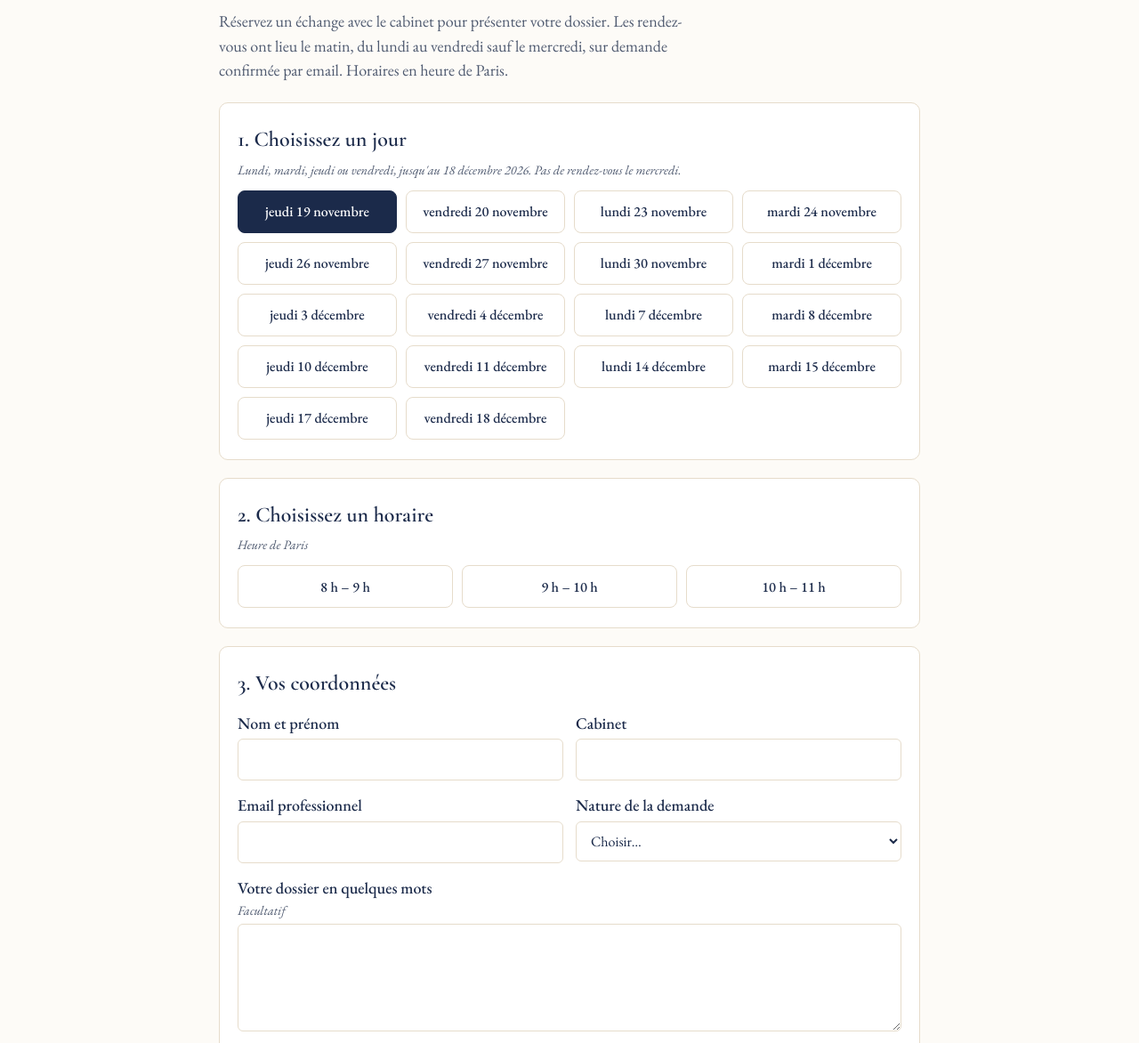
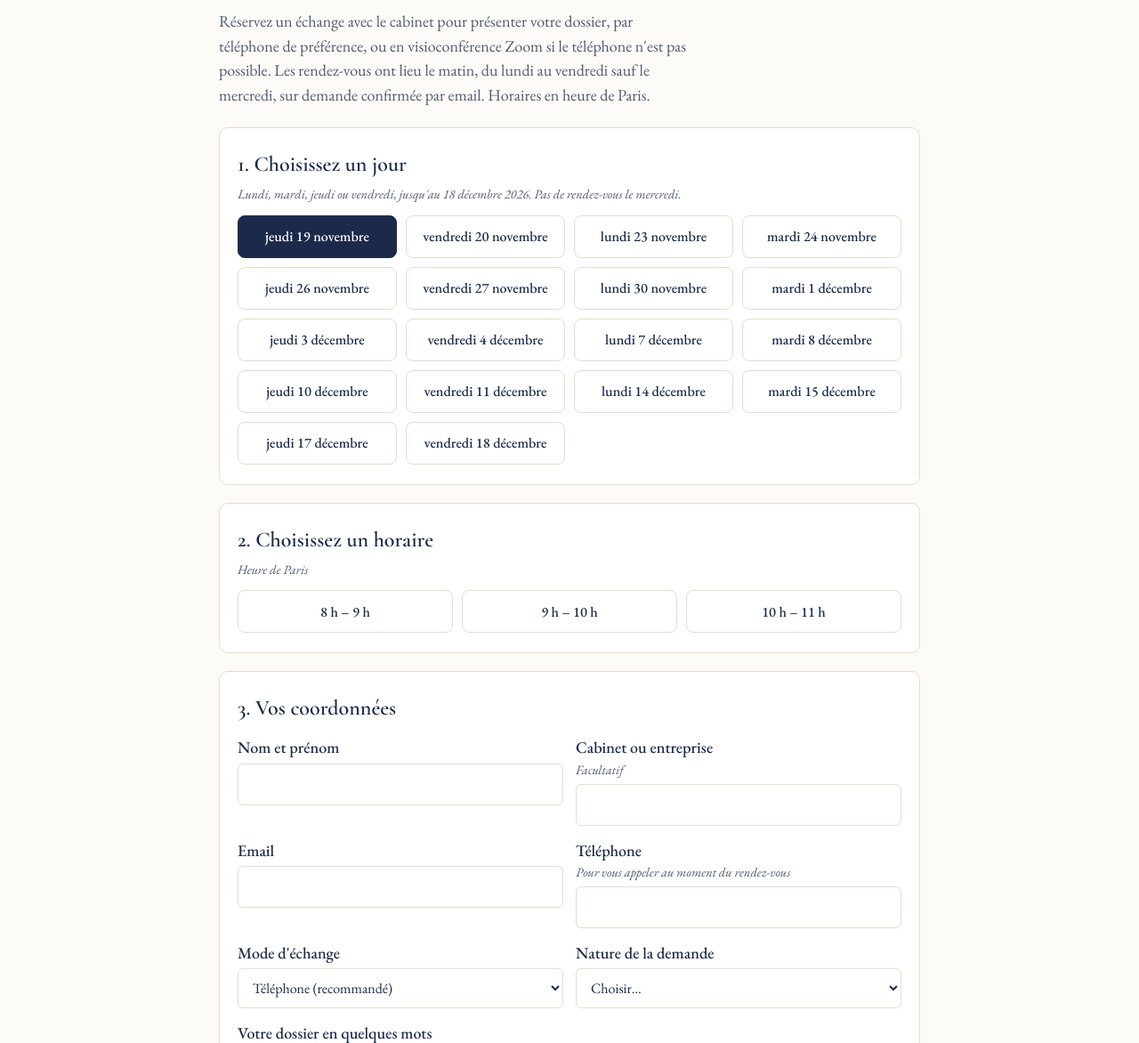
Before and after one commit to Nelly-SIBILLOTTE/cabinet-sibillotte.github.io, a plain HTML site: page rendez-vous.html in a window 1280 px wide. Shown: the part 208-1380 px from the top of the page at 89% size. Drawn offline with nearby package versions, Linux system fonts and the light colour scheme.

Commit message:
Rendez-vous : cabinet facultatif, téléphone et mode d'échange
Co-Authored-By: Claude Opus 5.5 <noreply@anthropic.com>
Claude-Session: https://claude.ai/code/session_01LmoSDXM7a4oGji9CmAQAjc

```diff
--- a/rendez-vous.html
+++ b/rendez-vous.html
@@ -68,7 +68,7 @@ footer{border-top:1px solid var(--line);padding:20px 16px 36px;text-align:center
 
 <main class="wrap">
   <h2>Prendre rendez-vous</h2>
-  <p class="lead">Réservez un échange avec le cabinet pour présenter votre dossier. Les rendez-vous ont lieu le matin, du lundi au vendredi sauf le mercredi, sur demande confirmée par email. Horaires en heure de Paris.</p>
+  <p class="lead">Réservez un échange avec le cabinet pour présenter votre dossier, par téléphone de préférence, ou en visioconférence Zoom si le téléphone n'est pas possible. Les rendez-vous ont lieu le matin, du lundi au vendredi sauf le mercredi, sur demande confirmée par email. Horaires en heure de Paris.</p>
 
   <div class="closed" id="closed" hidden>
     <h3 style="margin:0 0 6px;font-family:var(--display);font-size:1.5rem">Les prises de rendez-vous sont closes</h3>
@@ -92,8 +92,14 @@ footer{border-top:1px solid var(--line);padding:20px 16px 36px;text-align:center
       <h3 id="t-vous">3. Vos coordonnées</h3>
       <div class="grid" style="margin-top:12px">
         <div><label for="nom">Nom et prénom</label><input id="nom" autocomplete="name" required></div>
-        <div><label for="cabinet">Cabinet</label><input id="cabinet" autocomplete="organization" required></div>
-        <div><label for="email">Email professionnel</label><input id="email" type="email" autocomplete="email" required></div>
+        <div><label for="cabinet">Cabinet ou entreprise <span class="hint">Facultatif</span></label><input id="cabinet" autocomplete="organization"></div>
+        <div><label for="email">Email</label><input id="email" type="email" autocomplete="email" required></div>
+        <div><label for="tel">Téléphone <span class="hint">Pour vous appeler au moment du rendez-vous</span></label><input id="tel" type="tel" autocomplete="tel" inputmode="tel" required></div>
+        <div><label for="mode">Mode d'échange</label>
+          <select id="mode" required>
+            <option value="Téléphone">Téléphone (recommandé)</option>
+            <option value="Visioconférence Zoom">Visioconférence Zoom, si le téléphone n'est pas possible</option>
+          </select></div>
         <div><label for="nature">Nature de la demande</label>
           <select id="nature" required>
             <option value="">Choisir…</option>
@@ -164,18 +170,18 @@ render();
 
 $('form').addEventListener('submit', e=>{
   e.preventDefault();
-  const f={nom:$('nom').value.trim(), cabinet:$('cabinet').value.trim(), email:$('email').value.trim(), nature:$('nature').value, message:$('message').value.trim()};
+  const f={nom:$('nom').value.trim(), cabinet:$('cabinet').value.trim(), email:$('email').value.trim(), tel:$('tel').value.trim(), mode:$('mode').value, nature:$('nature').value, message:$('message').value.trim()};
   const err=$('err');
   let msg='';
   if(hour===null) msg='Choisissez un horaire.';
   else if(!f.nom) msg='Indiquez votre nom.';
-  else if(!f.cabinet) msg='Indiquez votre cabinet.';
   else if(!/^[^\s@]+@[^\s@]+\.[^\s@]+$/.test(f.email)) msg='Indiquez une adresse email valide.';
+  else if(f.tel.replace(/[^0-9]/g,'').length<9) msg='Indiquez un numéro de téléphone valide.';
   else if(!f.nature) msg='Choisissez la nature de votre demande.';
   if(msg){ err.textContent=msg; err.hidden=false; return; }
   err.hidden=true;
   const creneau=`${fmtLong(day)}, ${hour} h – ${hour+1} h (heure de Paris)`;
-  const body=`Bonjour Madame Sibillotte,\n\nJe souhaite prendre rendez-vous avec vous.\n\nCréneau souhaité : ${creneau}\nNom : ${f.nom}\nCabinet : ${f.cabinet}\nEmail : ${f.email}\nNature de la demande : ${f.nature}`+(f.message?`\n\nDossier : ${f.message}`:'')+`\n\nCordialement,\n${f.nom}`;
+  const body=`Bonjour Madame Sibillotte,\n\nJe souhaite prendre rendez-vous avec vous.\n\nCréneau souhaité : ${creneau}\nMode d'échange : ${f.mode}\nNom : ${f.nom}`+(f.cabinet?`\nCabinet ou entreprise : ${f.cabinet}`:'')+`\nEmail : ${f.email}\nTéléphone : ${f.tel}\nNature de la demande : ${f.nature}`+(f.message?`\n\nDossier : ${f.message}`:'')+`\n\nCordialement,\n${f.nom}`;
   $('msg').value=body;
   $('recap').textContent=`Créneau demandé : ${creneau}`;
   const href='mailto:'+EMAIL+'?subject='+encodeURIComponent('Demande de rendez-vous – '+fmtLong(day)+' '+hour+' h')+'&body='+encodeURIComponent(body);
```
